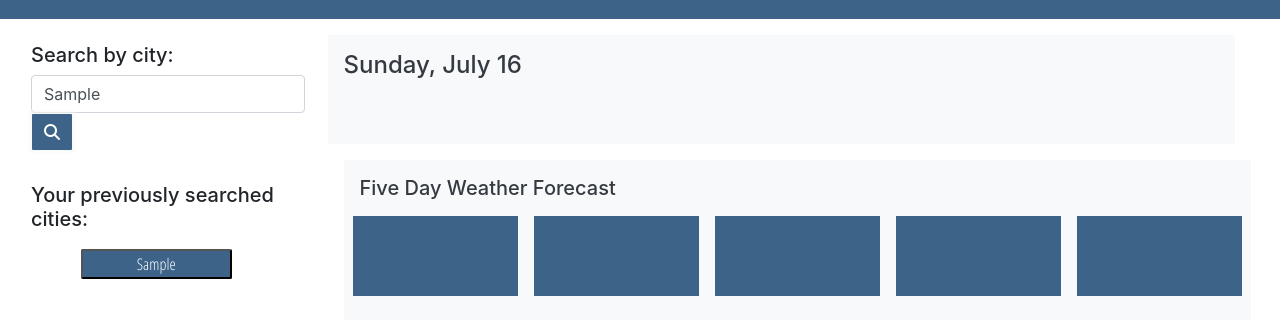
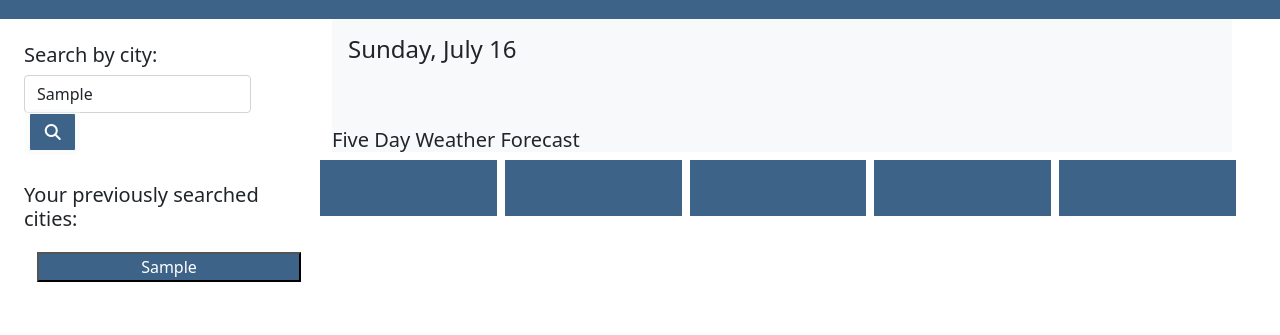
Before and after one commit to AllenHirmiz/5-Days-Weather-Dashboard, a plain HTML site: page Main/index.html in a window 1280 px wide. Both pictures are taken after typing "Sample" into the empty fields and a click on the button 52 px from the left and 201 px from the top of the page. Shown: the part 69-404 px from the top of the page. Drawn offline with nearby package versions, Linux system fonts and the light colour scheme; no server answers.

Commit message:
final changes to the code and to apply responive design

```diff
--- a/Main/Assests/CSS/style.css
+++ b/Main/Assests/CSS/style.css
@@ -4,26 +4,6 @@
     font-family: 'Open Sans Condensed', sans-serif;
     color: white
 
-}
-
-
-.listbtn{
-    background-color: #3d6488;
-    color: white;
-    font-family: 'Open Sans Condensed', sans-serif;
-    border-radius: 2px;
-    margin-left: 20%;
-    margin-right: 20%;
-    width: 60%;
-    margin-top: 2px;
-    margin-bottom: 2px;
-
-}
-
-
-.left_div{
-    /* background-color: #e2d9be;  */
-    height: 100%;
 }
 
 .card-body{
@@ -36,10 +16,31 @@
     color: white;
     font-family: 'Open Sans Condensed', sans-serif;
     border-radius: 2px;
-
-
 }
 
 .hide {
     display: none;
 }
+
+#searched-cities {
+    padding: 1.5rem;
+    margin-right: 0;
+    margin-left: 0;
+    border-width: 0.2rem;
+}
+
+
+button {
+    margin: 5px;
+    background-color: #3d6488;
+    color: #ffffff;
+}
+
+.form-control {
+    display:inline;
+    width: 80%;
+}
+
+.col-sm {
+    background-color: #3d6488;
+}
--- a/Main/Assests/JS/script.js
+++ b/Main/Assests/JS/script.js
@@ -4,7 +4,7 @@ let url="";
 let APIkey="";
 let queryurl ="";
 let currenturl = "";
-let citiesDiv = document.getElementById("searched_cities_container");
+let citiesDiv = document.getElementById("searched-cities");
 var cityNameEl = document.getElementById("city-name");
 var todayDateEl = document.getElementById("today-date");
 var todayMainDiv = document.getElementById("today-main-weather");
@@ -37,6 +37,7 @@ function storeCities(){
 //render buttons for each element in cities array as a search history for user
 function renderButtons(){
     citiesDiv.innerHTML = "";
+    citiesDiv.setAttribute("class", "p-2 me-1")
     if(cities == null){
         return;
     }
@@ -46,7 +47,8 @@ function renderButtons(){
 
         let buttonEl = document.createElement("button");
         buttonEl.textContent = cityName;
-        buttonEl.setAttribute("class", "listbtn");
+        buttonEl.setAttribute("type", "button");
+        buttonEl.setAttribute("class", "city-btn col-12 block");
 
         citiesDiv.appendChild(buttonEl);
         listClicker();
@@ -54,7 +56,7 @@ function renderButtons(){
     }
 //on click function for search history buttons
 function listClicker(){
-$(".listbtn").on("click", function(event){
+$(".city-btn").on("click", function(event){
     console.log("anybody home?")
     event.preventDefault();
     console.log("hello?");
--- a/Main/index.html
+++ b/Main/index.html
@@ -4,9 +4,14 @@
     <meta charset="UTF-8">
     <meta name="viewport" content="width=device-width, initial-scale=1.0">
     <meta http-equiv="X-UA-Compatible" content="ie=edge">
-    <title>Document</title>
+    <title>Weather Dashboard</title>
 
-    <link rel="stylesheet" href="https://stackpath.bootstrapcdn.com/bootstrap/4.3.1/css/bootstrap.min.css" integrity="sha384-ggOyR0iXCbMQv3Xipma34MD+dH/1fQ784/j6cY/iJTQUOhcWr7x9JvoRxT2MZw1T" crossorigin="anonymous">
+    <link
+      href="https://cdn.jsdelivr.net/npm/bootstrap@5.1.3/dist/css/bootstrap.min.css"
+      rel="stylesheet"
+      integrity="sha384-1BmE4kWBq78iYhFldvKuhfTAU6auU8tT94WrHftjDbrCEXSU1oBoqyl2QvZ6jIW3"
+      crossorigin="anonymous"
+    />
     <link href="./Assests/CSS/style.css" rel="stylesheet" type="text/css">
     <script src="https://kit.fontawesome.com/4439e3b362.js" crossorigin="anonymous"></script>
     <link href="https://fonts.googleapis.com/css?family=Open+Sans+Condensed:300&display=swap" rel="stylesheet">
@@ -14,24 +19,24 @@
 <body>
     <header id="page_header" class="container-fluid  pt-3 pb-3 text-center"><h1 class="text-white">Weather Dashboard</h1></header>
 
-    <div class="container-fluid row">
-            <div class="col-3 left_div justify-content-center pt-3">
+    <div class="container-fluid block row">
+            <div class="justify-content-center pt-3 col-lg-3 col-md-6 col-xs-12">
                     <div class="search_div mb-4">
                     <h5 class="justify-content-center pt-2 pl-3">Search by city: </h5>
-                        <form class="form-inline my-2 my-lg-0 mt-3 ml-3">
-                                <input class="form-control mr-sm-2 float-left" type="search" placeholder="Search" id= "search_bar" aria-label="Search">
-                                <button id="searchbtn" class="btn btn-outline-light my-2 my-sm-0" type="submit"><i class="fas fa-search"></i></button>
+                        <form>
+                                <input class="form-control col-9" type="search" placeholder="Search" id= "search_bar" aria-label="Search">
+                                <button id="searchbtn" class="btn btn-outline-light my-2 my-sm-0 col-2" type="submit"><i class="fas fa-search"></i></button>
                         </form>
                     </div>
                     <h5 class="justify-content-center pt-2 pl-3">Your previously searched cities: </h5>
-                    <div class="container my-3 col-12" id="searched_cities_container">
+                    <div id="searched-cities">
 
                     </div>
             </div>
 
 
 
-        <div class="today_weather col-9 pt-3">
+        <div class="today_weather col-lg-9 col-md-6 col-xs-12">
                 <div id="today-main-weather" class="bg-light p-3 hide">
                         <h2 class="justify-content-center text-dark hide" id="city-name"></h2>
                         <h4 class="justify-content-center text-dark" id="today-date"></h4>
@@ -45,40 +50,40 @@
                         </div>
                 </div>
 
-            <div id="5-days-main-weather" class="five-day-div bg-light p-3 m-3 w-100 hide">
+            <div id="5-days-main-weather" class="five-day-div w-100 hide">
                     <div class="bg-light">
                         <h5 class="text-dark">Five Day Weather Forecast</h5>
                     </div>
-                <div class="row justify-content-center">
-                    <div id="day0" class="card-body mx-2 my-2">
+                <div id="five-days-weather" class="row justify-content-center">
+                    <div id="day0" class="col-sm me-2 p-2">
                         <h5 id="0date"></h5>
                         <p id="0five-day-temp-max"></p>
                         <p id="0five-day-wind-speed"></p>
                         <p id="0five-day-humidity"></p>
                         <img id="0five-day-icon" src="">
                     </div>
-                    <div id="day1" class="card-body mx-2 my-2">
+                    <div id="day1" class="col-sm me-2 p-2">
                             <h5 id="1date"></h5>
                             <p id="1five-day-temp-max"></p>
                             <p id="1five-day-wind-speed"></p>
                             <p id="1five-day-humidity"></p>
                             <img id="1five-day-icon" src="">
                     </div>
-                    <div id="day2" class="card-body mx-2 my-2">
+                    <div id="day2" class="col-sm me-2 p-2">
                             <h5 id="2date"></h5>
                             <p id="2five-day-temp-max"></p>
                             <p id="2five-day-wind-speed"></p>
                             <p id="2five-day-humidity"></p>
                             <img id="2five-day-icon" src="">
                     </div>
-                    <div id="day3" class="card-body mx-2 my-2">
+                    <div id="day3" class="col-sm me-2 p-2">
                             <h5 id="3date"></h5>
                             <p id="3five-day-temp-max"></p>
                             <p id="3five-day-wind-speed"></p>
                             <p id="3five-day-humidity"></p>
                             <img id="3five-day-icon" src="">
                     </div>
-                    <div id="day4" class="card-body mx-2 my-2">
+                    <div id="day4" class="col-sm me-2 p-2">
                             <h5 id="4date"></h5>
                             <p id="4five-day-temp-max"></p>
                             <p id="4five-day-wind-speed"></p>
```
